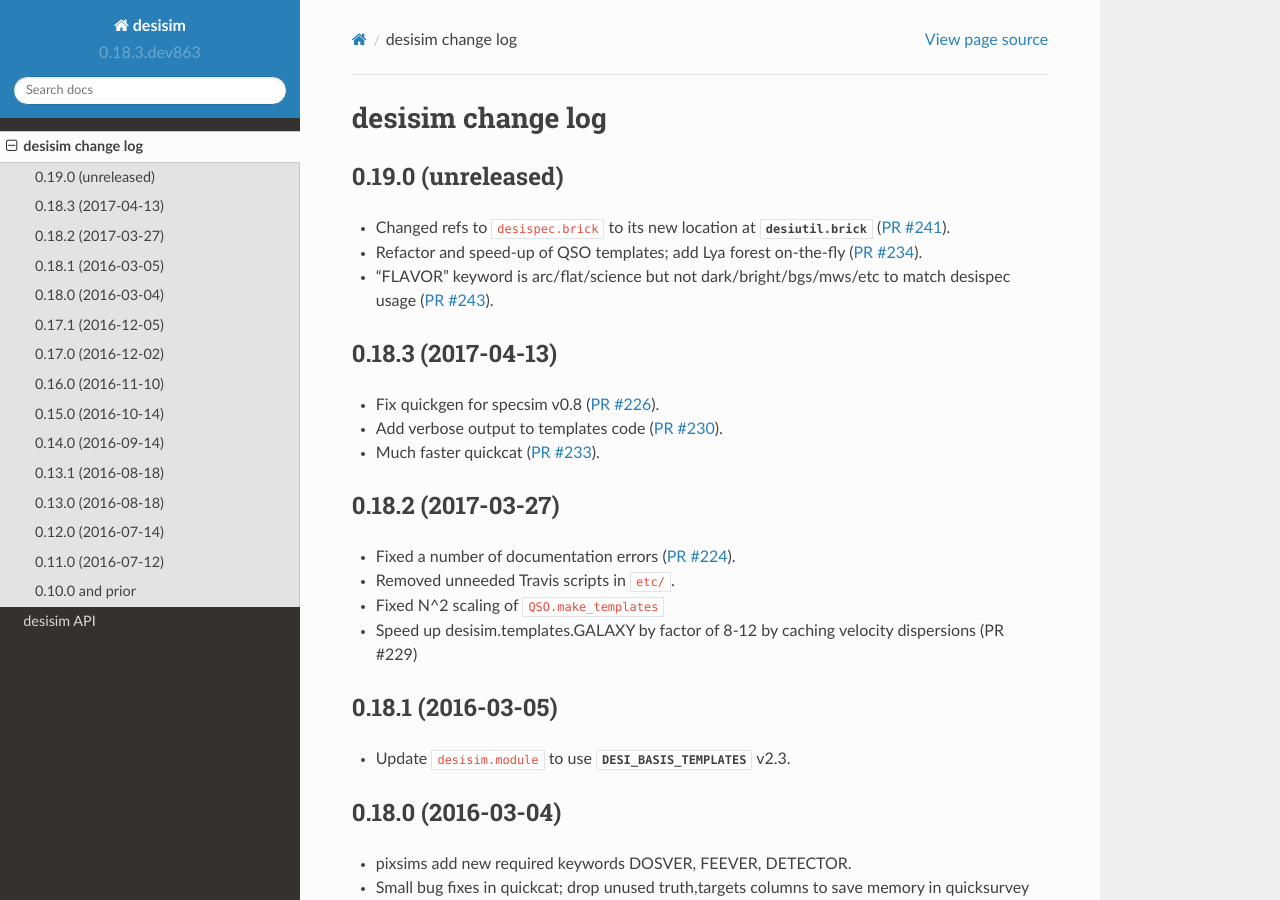
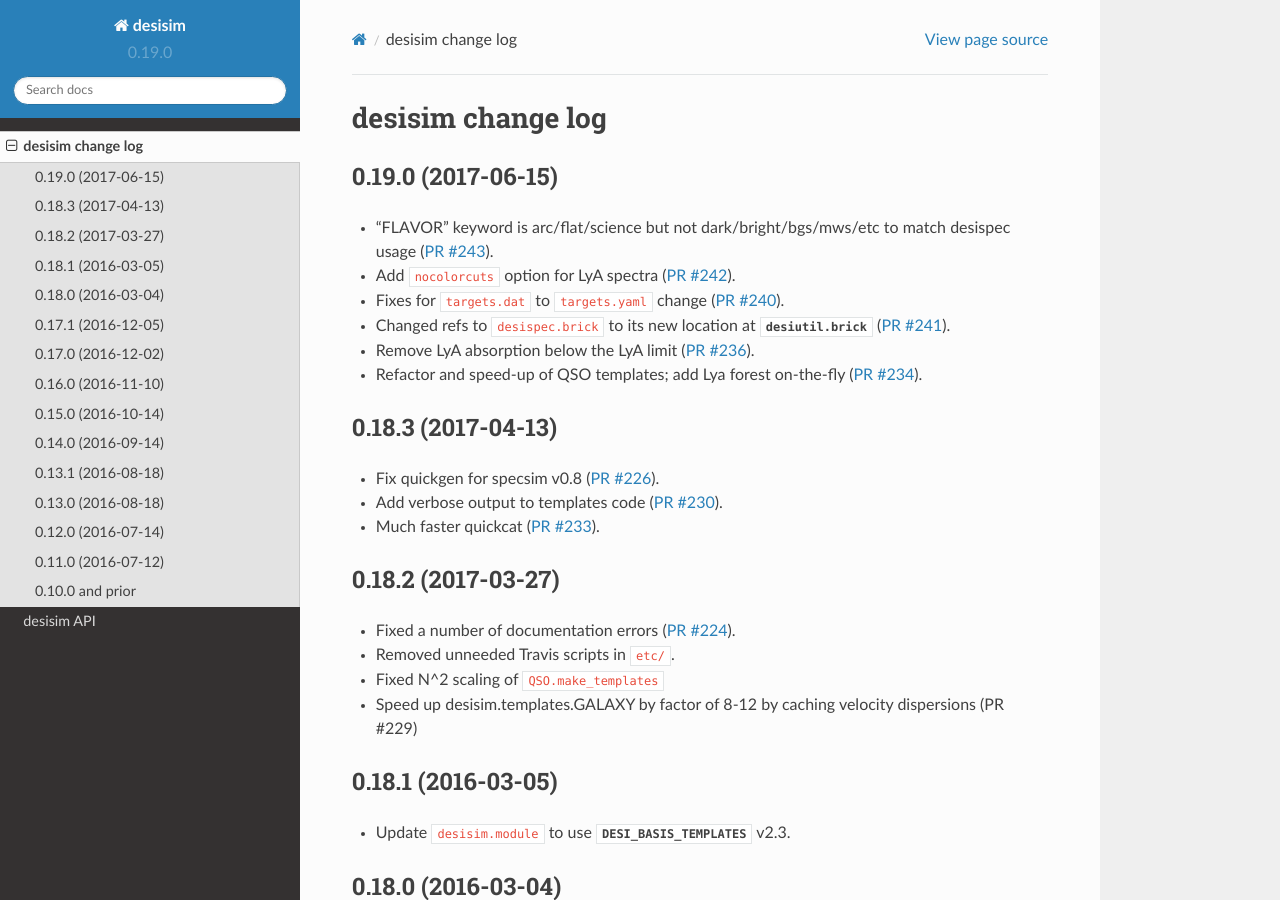
Before and after one commit to desihub/desisim, a Sphinx documentation site: the page built from doc/changes.rst, in a window 1280 px wide and 900 px high. Built offline with Sphinx 7.4.7 and the Read the Docs theme 2.0.0, drawn with Linux system fonts in a browser that asks for light colours.

Commit message:
preparing for next tag

```diff
--- a/doc/changes.rst
+++ b/doc/changes.rst
@@ -2,16 +2,22 @@
 desisim change log
 ==================
 
-0.19.0 (unreleased)
+0.19.0 (2017-06-15)
 -------------------
 
-* Changed refs to ``desispec.brick`` to its new location at :mod:`desiutil.brick` (`PR #241`_).
-* Refactor and speed-up of QSO templates; add Lya forest on-the-fly (`PR #234`_).
 * "FLAVOR" keyword is arc/flat/science but not dark/bright/bgs/mws/etc to match
   desispec usage (`PR #243`_).
+* Add ``nocolorcuts`` option for LyA spectra (`PR #242`_).
+* Fixes for ``targets.dat`` to ``targets.yaml`` change (`PR #240`_).
+* Changed refs to ``desispec.brick`` to its new location at :mod:`desiutil.brick` (`PR #241`_).
+* Remove LyA absorption below the LyA limit (`PR #236`_).
+* Refactor and speed-up of QSO templates; add Lya forest on-the-fly (`PR #234`_).
 
 .. _`PR #234`: https://github.com/desihub/desisim/pull/234
+.. _`PR #236`: https://github.com/desihub/desisim/pull/236
+.. _`PR #240`: https://github.com/desihub/desisim/pull/240
 .. _`PR #241`: https://github.com/desihub/desisim/pull/241
+.. _`PR #242`: https://github.com/desihub/desisim/pull/242
 .. _`PR #243`: https://github.com/desihub/desisim/pull/243
 
 0.18.3 (2017-04-13)
--- a/py/desisim/_version.py
+++ b/py/desisim/_version.py
@@ -1 +1 @@
-__version__ = '0.18.3.dev863'
+__version__ = '0.19.0'
```
